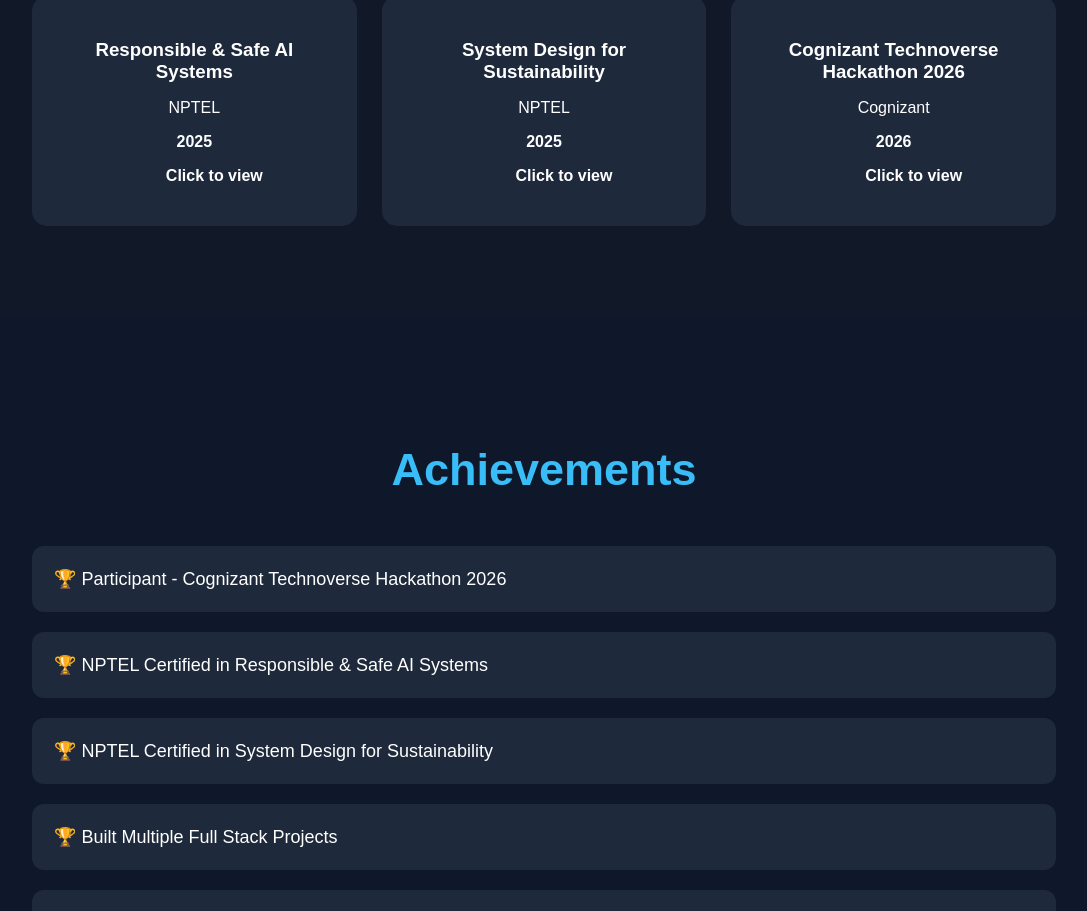
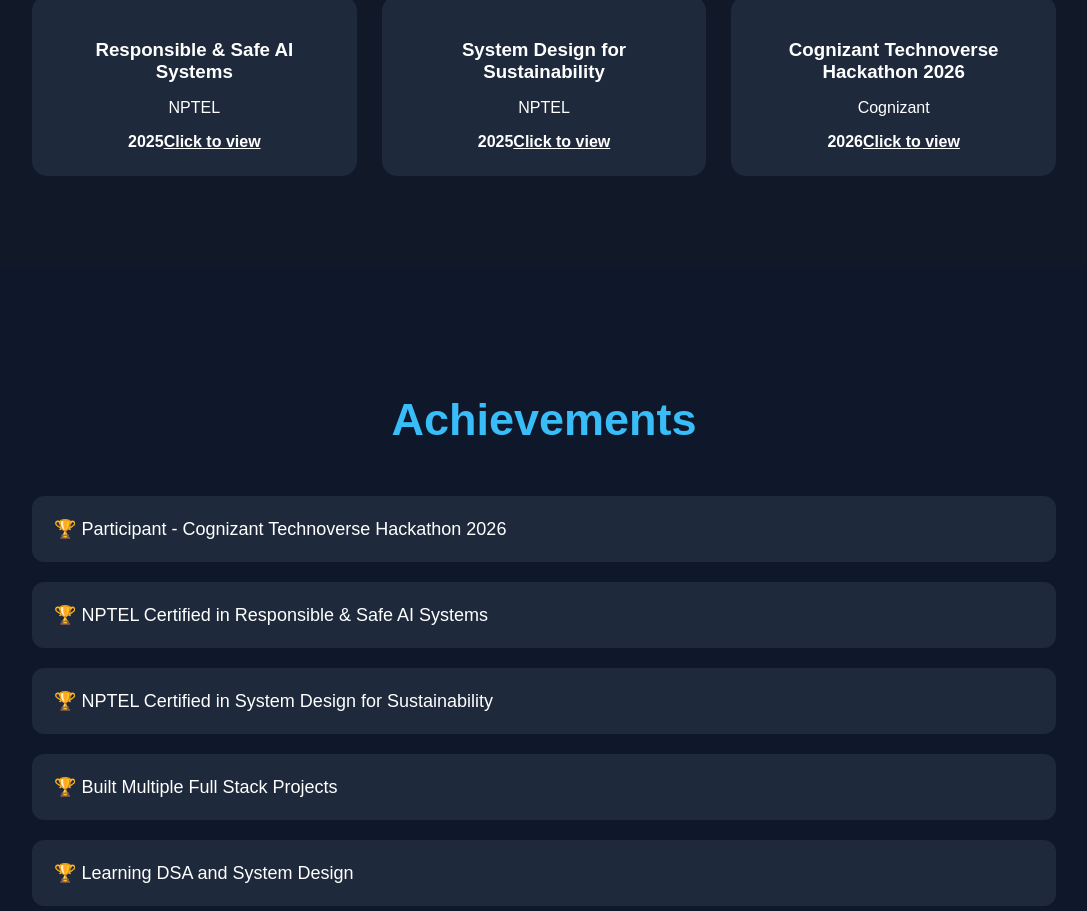
Before and after one commit to shivamraj502/Shivam-Raj-Portfolio, a React app in the folder app/: page / in a window 1280 px wide. Shown: the part 4376-5287 px from the top of the page, without its empty margins (96-1183 px from the left). Built offline with nearby package versions, Linux system fonts and the light colour scheme; the HTML template or start-up script is replaced by a standard one.

Commit message:
certificates.jsx updated

```diff
--- a/app/src/components/Certificates.jsx
+++ b/app/src/components/Certificates.jsx
@@ -49,7 +49,8 @@
             <h3>{item.title}</h3>
             <p>{item.issuer}</p>
             <span>{item.year}</span>
-            <p><ul><b>{item.click}</b></ul></p>
+            {/* <p><ul><b>{item.click}</b></ul></p> */}
+            <b style={{ textDecoration: "underline" }}>{item.click}</b>
           </a>
 
         ))}
```
